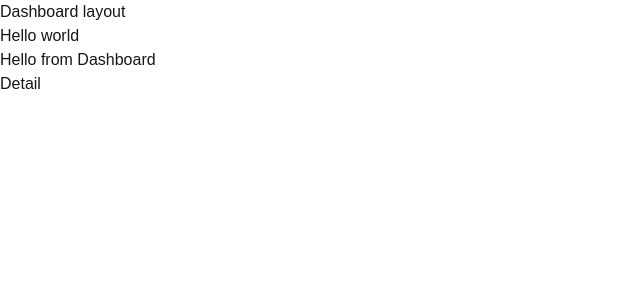
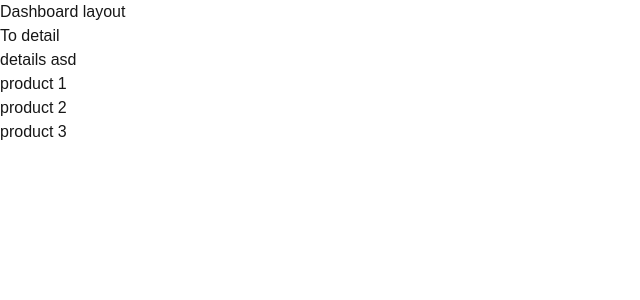
Before and after one commit to IlhomBek-F/next-app, a Next.js app: page /dashboard in a window 1280 px wide. Shown: the top 300 px of the page, without its empty margins (0-640 px from the left). Built offline with nearby package versions, Linux system fonts and the light colour scheme.

Commit message:
refactored

```diff
--- /dev/null
+++ b/app/components/Button.tsx
@@ -0,0 +1,15 @@
+'use client'
+
+import { useRouter } from "next/navigation";
+
+function Button() {
+    const router = useRouter();
+
+    return (
+        <div>
+            <button onClick={() => router.push('/dashboard/22')}>To detail</button>
+        </div>
+    )
+}
+
+export { Button }
--- a/app/components/Increment.tsx
+++ /dev/null
@@ -1,21 +0,0 @@
-'use client'
-
-import { useState } from "react";
-
-function Increment() {
-    const [count, setCount] = useState(0);
-    let a;
-    if(typeof window !== 'undefined') {
-        a = localStorage.getItem('a')
-    }
-
-    return (
-        <div>
-            <p>{count}</p>
-            <button onClick={() => setCount((prev) => prev + 1)}>Inc</button>
-            <button onClick={() => setCount((prev) => prev - 1)}>Dec</button>
-        </div>
-    )
-}
-
-export {Increment}
--- /dev/null
+++ b/app/components/Products.tsx
@@ -0,0 +1,12 @@
+'use client'
+
+async function Products() {
+    await new Promise((resolve) => setTimeout(resolve, 3000))
+
+
+    return (
+        <p>details asd</p>
+    )
+}
+
+export { Products }
--- /dev/null
+++ b/app/dashboard/[id]/loading.tsx
@@ -0,0 +1,10 @@
+
+
+function DetailLoading() {
+
+    return (
+        <p>Loading...</p>
+    )
+}
+
+export default DetailLoading
--- /dev/null
+++ b/app/dashboard/[id]/page.tsx
@@ -0,0 +1,17 @@
+import { Products } from "@/app/components/Products"
+import { Suspense } from "react"
+
+async function DetailPage() {
+
+    return (
+        <div className="flex justify-center items-center flex-col">
+            <h1>Producst</h1>
+            <Suspense fallback={'Loading,,,'}>
+                <Products />
+            </Suspense>
+        </div>
+
+    )
+}
+
+export default DetailPage
--- a/app/dashboard/detail/page.tsx
+++ /dev/null
@@ -1,9 +0,0 @@
-
-function Detail() {
-
-    return (
-        <h1>Detail page</h1>
-    )
-}
-
-export default Detail;
--- /dev/null
+++ b/app/dashboard/error.tsx
@@ -0,0 +1,10 @@
+'use client'
+
+function DashboardError() {
+
+    return (
+        <h1>Error is coming</h1>
+    )
+}
+
+export default DashboardError
--- a/app/dashboard/layout.tsx
+++ b/app/dashboard/layout.tsx
@@ -1,11 +1,11 @@
 
 
-function DashboardLayout({children}) {
+function DashboardLayout({ children }) {
 
     return (
         <>
-        <p>Dashboard layout</p>
-        {children}
+            <p>Dashboard layout</p>
+            {children}
         </>
     )
 }
--- a/app/dashboard/page.tsx
+++ b/app/dashboard/page.tsx
@@ -1,3 +1,6 @@
+import { Suspense } from "react"
+import { Button } from "../components/Button"
+import { Products } from "../components/Products"
 import Link from "next/link"
 
 
@@ -5,9 +8,16 @@ function Dashboard() {
 
     return (
         <>
-        <h1>Hello world</h1>
-        <h1>Hello from Dashboard</h1>
-        <Link href="/dashboard/detail">Detail</Link>
+            <Button />
+            <Suspense>
+                <Products />
+            </Suspense>
+
+            <div className="flex flex-col">
+                <Link href={'/dashboard/1'}>product 1</Link>
+                <Link href={'/dashboard/2'}>product 2</Link>
+                <Link href={'/dashboard/3'}>product 3</Link>
+            </div>
         </>
     )
 }
--- a/app/layout.tsx
+++ b/app/layout.tsx
@@ -24,7 +24,7 @@ export default function RootLayout({
   children: React.ReactNode;
 }>) {
   return (
-    <html lang="en">
+    <html lang="en" >
       <body
         className={`${geistSans.variable} ${geistMono.variable} antialiased`}
       >
--- /dev/null
+++ b/app/not-found.tsx
@@ -0,0 +1,9 @@
+
+function DashboardNotfoundError() {
+
+    return (
+        <h1>Not found 404 Dashboard</h1>
+    )
+}
+
+export default DashboardNotfoundError
--- a/app/page.tsx
+++ b/app/page.tsx
@@ -1,12 +1,12 @@
 import Link from "next/link"
-import { Increment } from "./components/Increment"
+import { Button } from "./components/Button";
 
 export default function Home() {
   return (
     <div className="grid grid-rows-[20px_1fr_20px] items-center justify-items-center min-h-screen p-8 pb-20 gap-16 sm:p-20 font-[family-name:var(--font-geist-sans)]">
       <Link href='/dashboard'>Dashboard</Link>
-      <Increment />
-       <button>Dashboard</button>
+      <Button />
+      <button>Dashboard</button>
     </div>
   );
 }
```
